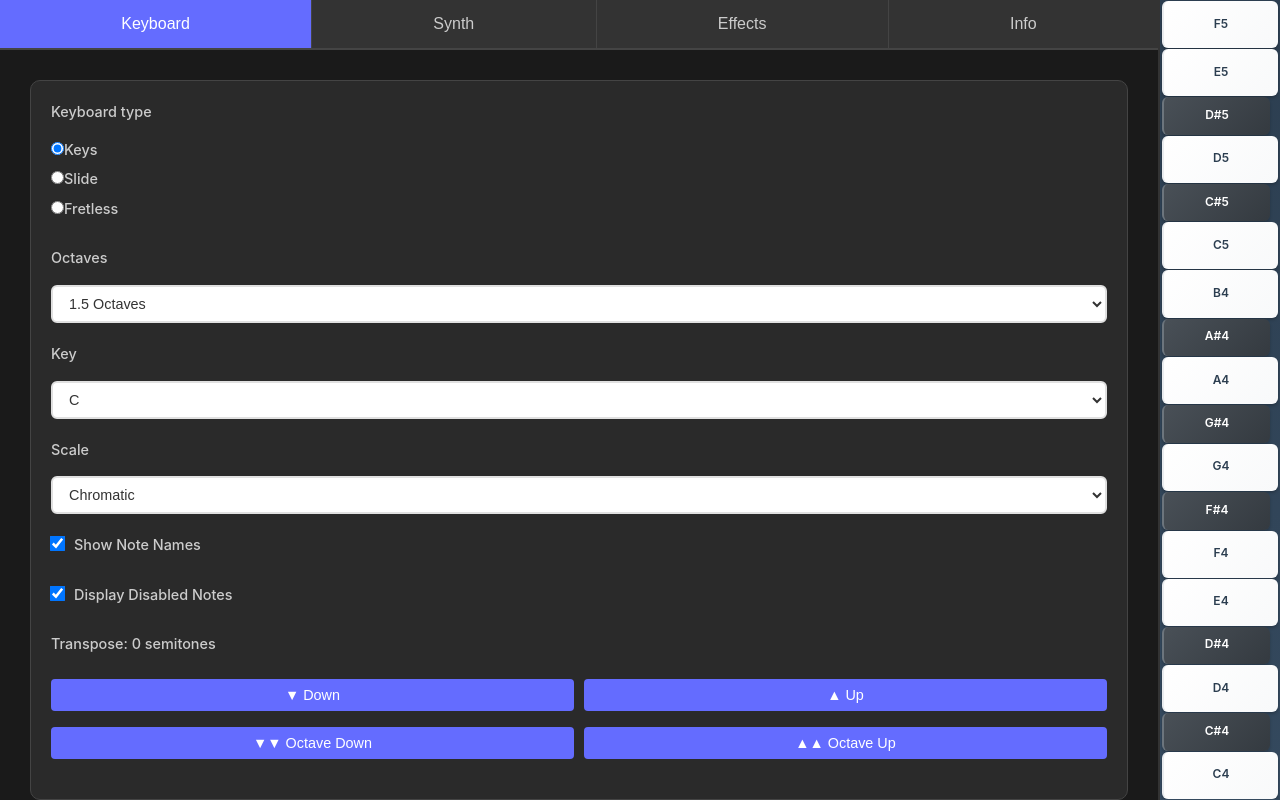
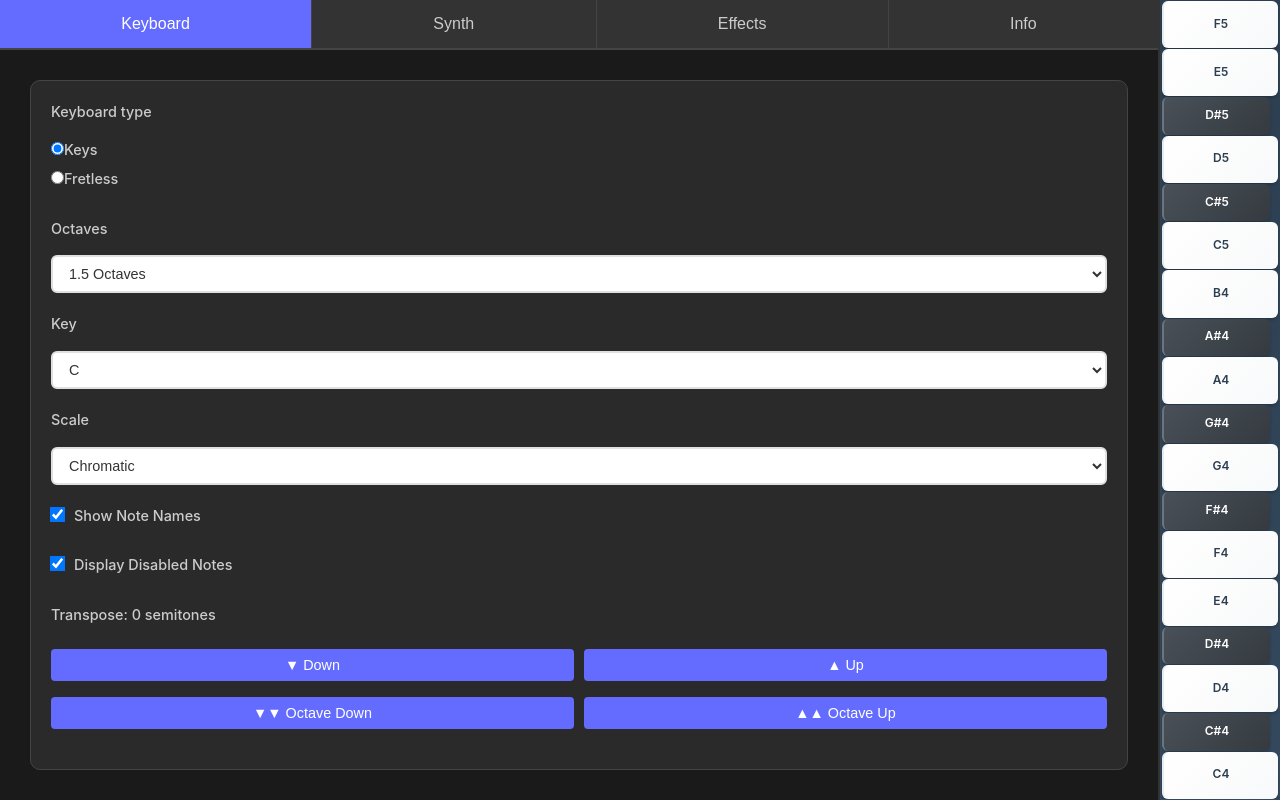
Before and after one commit to Joeboy/harphonium, a React (Vite) app: page / in a window 1280 px wide. Built offline with nearby package versions, Linux system fonts and the light colour scheme; the HTML template or start-up script is replaced by a standard one.

Commit message:
remove 'slide' keyboard option
I think it's ok for now to just have slidability to be the default keyboard
behaviour.

```diff
--- a/src/components/KeyboardTab.tsx
+++ b/src/components/KeyboardTab.tsx
@@ -28,10 +28,10 @@ const KeyboardTab: React.FC<KeyboardTabProps> = ({
 }) => {
   // Keyboard type is still local state (not in parent)
   const [keyboardType, setKeyboardType] = React.useState<
-    'keys' | 'slide' | 'fretless'
+    'keys' |  'fretless'
   >('keys');
   const handleKeyboardTypeChange = (e: React.ChangeEvent<HTMLInputElement>) => {
-    setKeyboardType(e.target.value as 'keys' | 'slide' | 'fretless');
+    setKeyboardType(e.target.value as 'keys' | 'fretless');
   };
 
   const handleOctavesChange = (e: React.ChangeEvent<HTMLSelectElement>) => {
@@ -122,16 +122,7 @@ const KeyboardTab: React.FC<KeyboardTabProps> = ({
               />
               Keys
             </label>
-            <label style={{ marginRight: '1em' }}>
-              <input
-                type="radio"
-                name="keyboard-type"
-                value="slide"
-                checked={keyboardType === 'slide'}
-                onChange={handleKeyboardTypeChange}
-              />
-              Slide
-            </label>
+
             <label>
               <input
                 type="radio"
```
